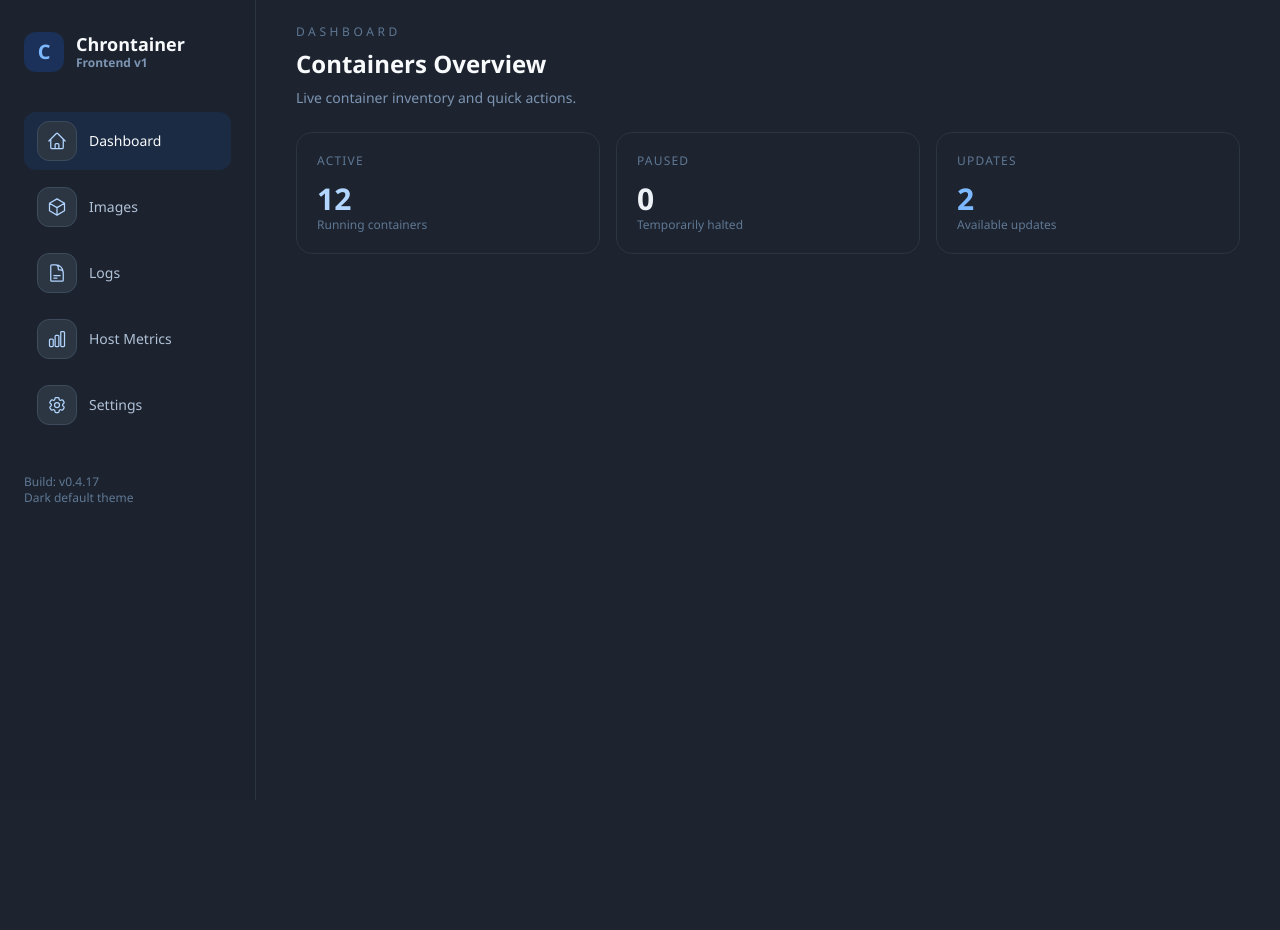
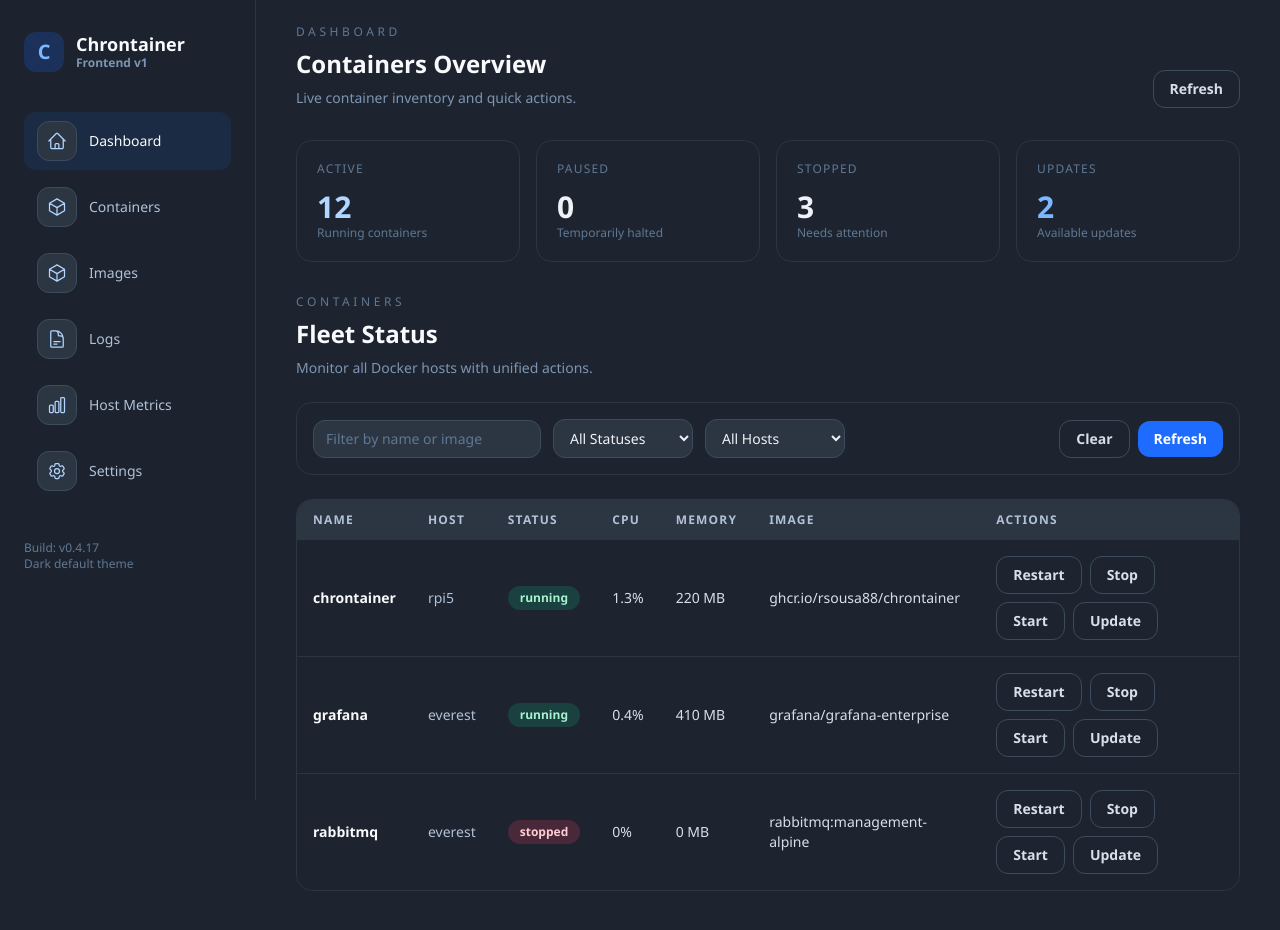
Before and after one commit to rsousa88/chrontainer, a Vue app in the folder frontend/: page / in a window 1280 px wide. Shown: the top 930 px of the page. Before the commit the page ends 800 px from the top, so only its background shows below. Built offline with nearby package versions, Linux system fonts and the light colour scheme.

Commit message:
Add container views and responsive list

```diff
--- /dev/null
+++ b/frontend/src/components/containers/ContainerActions.vue
@@ -0,0 +1,12 @@
+<template>
+  <div class="flex flex-wrap items-center gap-2">
+    <Button variant="ghost">Restart</Button>
+    <Button variant="ghost">Stop</Button>
+    <Button variant="ghost">Start</Button>
+    <Button variant="ghost">Update</Button>
+  </div>
+</template>
+
+<script setup>
+import Button from '../ui/Button.vue'
+</script>
--- /dev/null
+++ b/frontend/src/components/containers/ContainerCard.vue
@@ -0,0 +1,54 @@
+<template>
+  <Card>
+    <div class="flex items-center justify-between">
+      <div>
+        <p class="text-sm text-surface-400">{{ container.host }}</p>
+        <h3 class="text-lg font-semibold text-surface-50">{{ container.name }}</h3>
+      </div>
+      <Badge :tone="statusTone">{{ container.status }}</Badge>
+    </div>
+    <div class="mt-4 grid grid-cols-2 gap-4 text-xs text-surface-400">
+      <div>
+        <p>CPU</p>
+        <p class="text-sm text-surface-100">{{ container.cpu }}</p>
+      </div>
+      <div>
+        <p>Memory</p>
+        <p class="text-sm text-surface-100">{{ container.memory }}</p>
+      </div>
+      <div>
+        <p>Image</p>
+        <p class="text-sm text-surface-100">{{ container.image }}</p>
+      </div>
+      <div>
+        <p>IP</p>
+        <p class="text-sm text-surface-100">{{ container.ip }}</p>
+      </div>
+    </div>
+    <div class="mt-4">
+      <ContainerActions />
+    </div>
+  </Card>
+</template>
+
+<script setup>
+import { computed } from 'vue'
+import Card from '../ui/Card.vue'
+import Badge from '../ui/Badge.vue'
+import ContainerActions from './ContainerActions.vue'
+
+const props = defineProps({
+  container: {
+    type: Object,
+    required: true,
+  },
+})
+
+const statusTone = computed(() => {
+  const status = props.container.status?.toLowerCase() || 'unknown'
+  if (status.includes('running')) return 'success'
+  if (status.includes('paused')) return 'warning'
+  if (status.includes('stopped') || status.includes('exited')) return 'danger'
+  return 'neutral'
+})
+</script>
--- /dev/null
+++ b/frontend/src/components/containers/ContainerDetails.vue
@@ -0,0 +1,51 @@
+<template>
+  <Card :title="container.name" :subtitle="container.image" eyebrow="Container Details">
+    <div class="grid gap-4 text-sm text-surface-200 sm:grid-cols-2">
+      <div>
+        <p class="text-xs uppercase text-surface-500">Status</p>
+        <Badge :tone="statusTone">{{ container.status }}</Badge>
+      </div>
+      <div>
+        <p class="text-xs uppercase text-surface-500">Host</p>
+        <p class="text-sm text-surface-100">{{ container.host }}</p>
+      </div>
+      <div>
+        <p class="text-xs uppercase text-surface-500">CPU</p>
+        <p class="text-sm text-surface-100">{{ container.cpu }}</p>
+      </div>
+      <div>
+        <p class="text-xs uppercase text-surface-500">Memory</p>
+        <p class="text-sm text-surface-100">{{ container.memory }}</p>
+      </div>
+      <div>
+        <p class="text-xs uppercase text-surface-500">IP</p>
+        <p class="text-sm text-surface-100">{{ container.ip }}</p>
+      </div>
+      <div>
+        <p class="text-xs uppercase text-surface-500">Tags</p>
+        <p class="text-sm text-surface-100">{{ container.tags?.join(', ') || 'None' }}</p>
+      </div>
+    </div>
+  </Card>
+</template>
+
+<script setup>
+import { computed } from 'vue'
+import Card from '../ui/Card.vue'
+import Badge from '../ui/Badge.vue'
+
+const props = defineProps({
+  container: {
+    type: Object,
+    required: true,
+  },
+})
+
+const statusTone = computed(() => {
+  const status = props.container.status?.toLowerCase() || 'unknown'
+  if (status.includes('running')) return 'success'
+  if (status.includes('paused')) return 'warning'
+  if (status.includes('stopped') || status.includes('exited')) return 'danger'
+  return 'neutral'
+})
+</script>
--- /dev/null
+++ b/frontend/src/components/containers/ContainerTable.vue
@@ -0,0 +1,47 @@
+<template>
+  <Table>
+    <template #head>
+      <th class="px-4 py-3 text-xs font-semibold uppercase tracking-widest">Name</th>
+      <th class="px-4 py-3 text-xs font-semibold uppercase tracking-widest">Host</th>
+      <th class="px-4 py-3 text-xs font-semibold uppercase tracking-widest">Status</th>
+      <th class="px-4 py-3 text-xs font-semibold uppercase tracking-widest">CPU</th>
+      <th class="px-4 py-3 text-xs font-semibold uppercase tracking-widest">Memory</th>
+      <th class="px-4 py-3 text-xs font-semibold uppercase tracking-widest">Image</th>
+      <th class="px-4 py-3 text-xs font-semibold uppercase tracking-widest">Actions</th>
+    </template>
+    <tr v-for="container in containers" :key="container.id">
+      <td class="px-4 py-4 text-sm font-semibold text-surface-50">{{ container.name }}</td>
+      <td class="px-4 py-4 text-sm text-surface-300">{{ container.host }}</td>
+      <td class="px-4 py-4">
+        <Badge :tone="statusTone(container.status)">{{ container.status }}</Badge>
+      </td>
+      <td class="px-4 py-4 text-sm text-surface-200">{{ container.cpu }}</td>
+      <td class="px-4 py-4 text-sm text-surface-200">{{ container.memory }}</td>
+      <td class="px-4 py-4 text-sm text-surface-200">{{ container.image }}</td>
+      <td class="px-4 py-4">
+        <ContainerActions />
+      </td>
+    </tr>
+  </Table>
+</template>
+
+<script setup>
+import Table from '../ui/Table.vue'
+import Badge from '../ui/Badge.vue'
+import ContainerActions from './ContainerActions.vue'
+
+const props = defineProps({
+  containers: {
+    type: Array,
+    default: () => [],
+  },
+})
+
+const statusTone = (status) => {
+  const value = status?.toLowerCase() || ''
+  if (value.includes('running')) return 'success'
+  if (value.includes('paused')) return 'warning'
+  if (value.includes('stopped') || value.includes('exited')) return 'danger'
+  return 'neutral'
+}
+</script>
--- a/frontend/src/components/navigation/navItems.js
+++ b/frontend/src/components/navigation/navItems.js
@@ -1,5 +1,6 @@
 export const navItems = [
   { name: 'Dashboard', path: '/', icon: 'home' },
+  { name: 'Containers', path: '/containers', icon: 'cube' },
   { name: 'Images', path: '/images', icon: 'cube' },
   { name: 'Logs', path: '/logs', icon: 'document' },
   { name: 'Host Metrics', path: '/metrics', icon: 'chart' },
--- a/frontend/src/router/index.js
+++ b/frontend/src/router/index.js
@@ -1,6 +1,8 @@
 import { createRouter, createWebHistory } from 'vue-router'
 
 const DashboardView = () => import('../views/DashboardView.vue')
+const ContainersView = () => import('../views/ContainersView.vue')
+const ContainerDetailsView = () => import('../views/ContainerDetailsView.vue')
 const ImagesView = () => import('../views/ImagesView.vue')
 const LogsView = () => import('../views/LogsView.vue')
 const HostMetricsView = () => import('../views/HostMetricsView.vue')
@@ -8,6 +10,8 @@ const SettingsView = () => import('../views/SettingsView.vue')
 
 const routes = [
   { path: '/', name: 'dashboard', component: DashboardView },
+  { path: '/containers', name: 'containers', component: ContainersView },
+  { path: '/containers/:id', name: 'container-details', component: ContainerDetailsView },
   { path: '/images', name: 'images', component: ImagesView },
   { path: '/logs', name: 'logs', component: LogsView },
   { path: '/metrics', name: 'metrics', component: HostMetricsView },
--- /dev/null
+++ b/frontend/src/views/ContainerDetailsView.vue
@@ -0,0 +1,37 @@
+<template>
+  <section class="space-y-6">
+    <div class="flex items-center justify-between">
+      <div>
+        <p class="text-xs uppercase tracking-[0.3em] text-surface-500">Container</p>
+        <h2 class="text-2xl font-semibold text-surface-50">{{ container.name }}</h2>
+        <p class="text-sm text-surface-400">Detailed state and recent activity.</p>
+      </div>
+      <Button variant="ghost">Back</Button>
+    </div>
+
+    <ContainerDetails :container="container" />
+
+    <Card title="Actions" subtitle="Quick commands for this container">
+      <ContainerActions />
+    </Card>
+  </section>
+</template>
+
+<script setup>
+import Button from '../components/ui/Button.vue'
+import Card from '../components/ui/Card.vue'
+import ContainerDetails from '../components/containers/ContainerDetails.vue'
+import ContainerActions from '../components/containers/ContainerActions.vue'
+
+const container = {
+  id: '1',
+  name: 'chrontainer',
+  host: 'rpi5',
+  status: 'running',
+  cpu: '1.3%',
+  memory: '220 MB',
+  image: 'ghcr.io/rsousa88/chrontainer',
+  ip: '192.168.50.21',
+  tags: ['core'],
+}
+</script>
--- /dev/null
+++ b/frontend/src/views/ContainersView.vue
@@ -0,0 +1,87 @@
+<template>
+  <section class="space-y-6">
+    <div class="flex flex-col gap-2">
+      <p class="text-xs uppercase tracking-[0.3em] text-surface-500">Containers</p>
+      <h2 class="text-2xl font-semibold text-surface-50">Fleet Status</h2>
+      <p class="text-sm text-surface-400">Monitor all Docker hosts with unified actions.</p>
+    </div>
+
+    <div class="flex flex-wrap items-center gap-3 rounded-2xl border border-surface-800 bg-surface-900/60 p-4 text-sm">
+      <Input v-model="filters.query" placeholder="Filter by name or image" class="min-w-[220px]" />
+      <Select v-model="filters.status" class="min-w-[140px]">
+        <option value="">All Statuses</option>
+        <option>Running</option>
+        <option>Paused</option>
+        <option>Stopped</option>
+      </Select>
+      <Select v-model="filters.host" class="min-w-[140px]">
+        <option value="">All Hosts</option>
+        <option>rpi5</option>
+        <option>everest</option>
+      </Select>
+      <div class="ml-auto flex items-center gap-2">
+        <Button variant="ghost">Clear</Button>
+        <Button variant="primary">Refresh</Button>
+      </div>
+    </div>
+
+    <div class="grid gap-4 lg:hidden">
+      <ContainerCard v-for="container in containers" :key="container.id" :container="container" />
+    </div>
+
+    <div class="hidden lg:block">
+      <ContainerTable :containers="containers" />
+    </div>
+  </section>
+</template>
+
+<script setup>
+import { ref } from 'vue'
+import Input from '../components/ui/Input.vue'
+import Select from '../components/ui/Select.vue'
+import Button from '../components/ui/Button.vue'
+import ContainerCard from '../components/containers/ContainerCard.vue'
+import ContainerTable from '../components/containers/ContainerTable.vue'
+
+const filters = ref({
+  query: '',
+  status: '',
+  host: '',
+})
+
+const containers = [
+  {
+    id: '1',
+    name: 'chrontainer',
+    host: 'rpi5',
+    status: 'running',
+    cpu: '1.3%',
+    memory: '220 MB',
+    image: 'ghcr.io/rsousa88/chrontainer',
+    ip: '192.168.50.21',
+    tags: ['core'],
+  },
+  {
+    id: '2',
+    name: 'grafana',
+    host: 'everest',
+    status: 'running',
+    cpu: '0.4%',
+    memory: '410 MB',
+    image: 'grafana/grafana-enterprise',
+    ip: '192.168.50.12',
+    tags: ['monitoring'],
+  },
+  {
+    id: '3',
+    name: 'rabbitmq',
+    host: 'everest',
+    status: 'stopped',
+    cpu: '0%',
+    memory: '0 MB',
+    image: 'rabbitmq:management-alpine',
+    ip: '192.168.50.4',
+    tags: ['queue'],
+  },
+]
+</script>
--- a/frontend/src/views/DashboardView.vue
+++ b/frontend/src/views/DashboardView.vue
@@ -1,26 +1,43 @@
 <template>
-  <section class="space-y-6">
-    <div class="flex flex-col gap-2">
-      <p class="text-xs uppercase tracking-[0.3em] text-surface-500">Dashboard</p>
-      <h2 class="text-2xl font-semibold text-surface-50">Containers Overview</h2>
-      <p class="text-sm text-surface-400">Live container inventory and quick actions.</p>
+  <section class="space-y-8">
+    <div class="flex items-end justify-between">
+      <div class="space-y-2">
+        <p class="text-xs uppercase tracking-[0.3em] text-surface-500">Dashboard</p>
+        <h2 class="text-2xl font-semibold text-surface-50">Containers Overview</h2>
+        <p class="text-sm text-surface-400">Live container inventory and quick actions.</p>
+      </div>
+      <Button variant="ghost">Refresh</Button>
     </div>
-    <div class="grid gap-4 sm:grid-cols-2 xl:grid-cols-3">
-      <div class="rounded-2xl border border-surface-800 bg-surface-900/60 p-5">
+
+    <div class="grid gap-4 sm:grid-cols-2 xl:grid-cols-4">
+      <Card>
         <p class="text-xs uppercase tracking-widest text-surface-500">Active</p>
         <p class="mt-3 text-3xl font-semibold text-brand-200">12</p>
         <p class="text-xs text-surface-500">Running containers</p>
-      </div>
-      <div class="rounded-2xl border border-surface-800 bg-surface-900/60 p-5">
+      </Card>
+      <Card>
         <p class="text-xs uppercase tracking-widest text-surface-500">Paused</p>
         <p class="mt-3 text-3xl font-semibold text-surface-100">0</p>
         <p class="text-xs text-surface-500">Temporarily halted</p>
-      </div>
-      <div class="rounded-2xl border border-surface-800 bg-surface-900/60 p-5">
+      </Card>
+      <Card>
+        <p class="text-xs uppercase tracking-widest text-surface-500">Stopped</p>
+        <p class="mt-3 text-3xl font-semibold text-surface-100">3</p>
+        <p class="text-xs text-surface-500">Needs attention</p>
+      </Card>
+      <Card>
         <p class="text-xs uppercase tracking-widest text-surface-500">Updates</p>
         <p class="mt-3 text-3xl font-semibold text-brand-300">2</p>
         <p class="text-xs text-surface-500">Available updates</p>
-      </div>
+      </Card>
     </div>
+
+    <ContainersView />
   </section>
 </template>
+
+<script setup>
+import Button from '../components/ui/Button.vue'
+import Card from '../components/ui/Card.vue'
+import ContainersView from './ContainersView.vue'
+</script>
```
